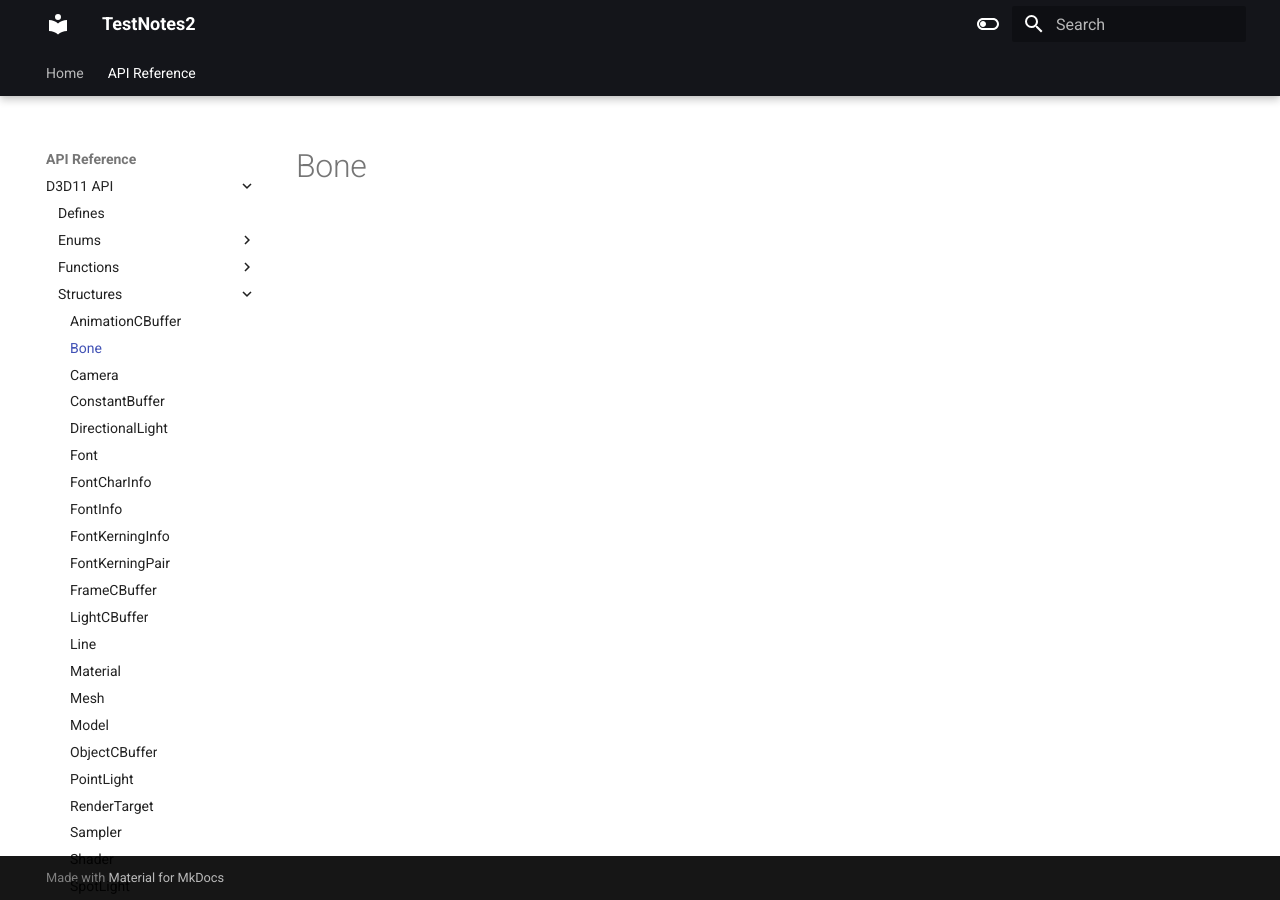
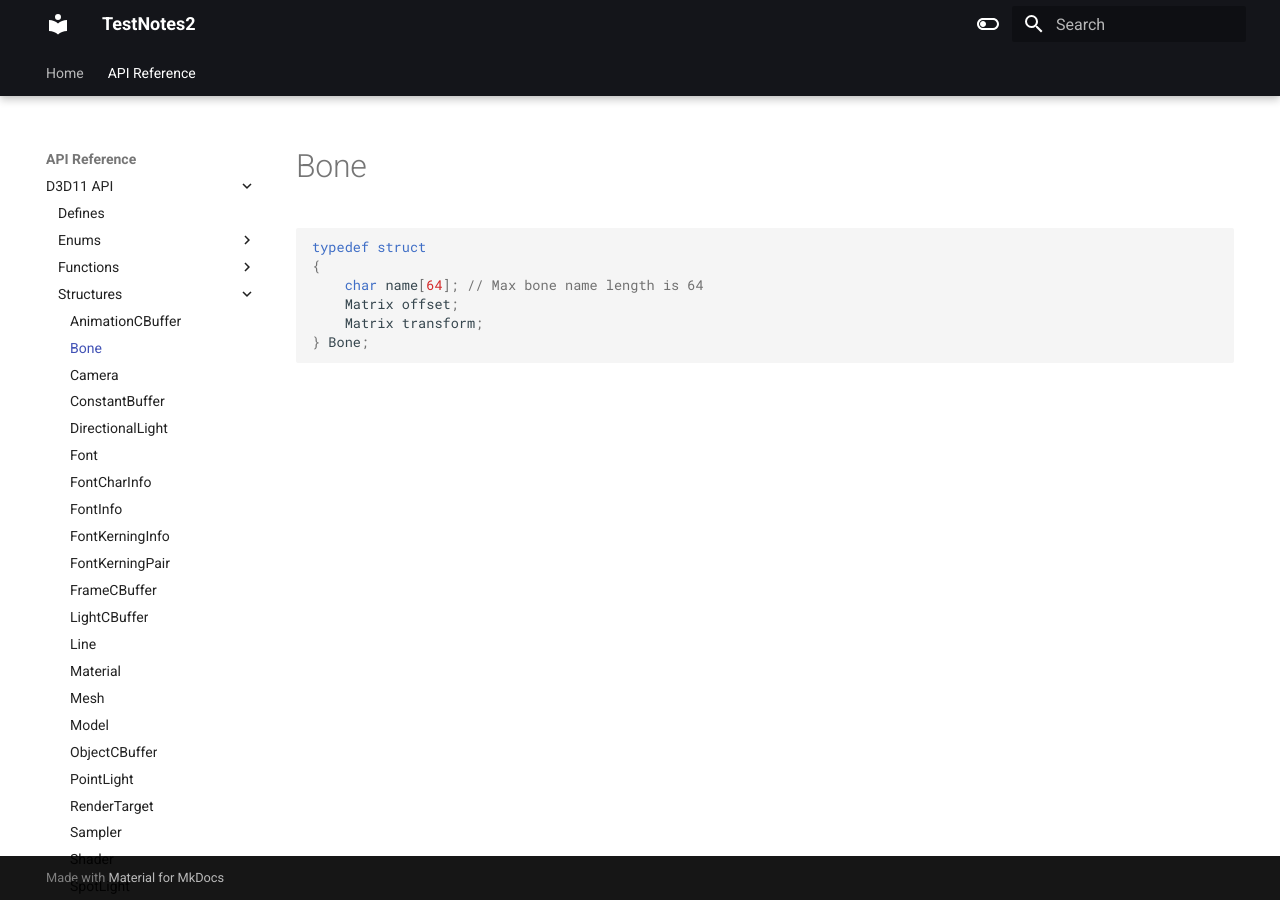
Before and after one commit to erichederstedt/TempEngineDocs, an MkDocs documentation site: the page built from docs/API Reference/D3D11 API/Structures/Bone.md, in a window 1280 px wide. Built offline with MkDocs 1.6.1 and Material for MkDocs 9.7.7, drawn with Linux system fonts in a browser that asks for light colours.

Commit message:
PUSH NOTE : Bone.md

````diff
--- a/docs/API Reference/D3D11 API/Structures/Bone.md
+++ b/docs/API Reference/D3D11 API/Structures/Bone.md
@@ -1 +1,10 @@
 # Bone
+
+```c++
+typedef struct
+{
+    char name[64]; // Max bone name length is 64
+    Matrix offset;
+    Matrix transform;
+} Bone;
+```
````
